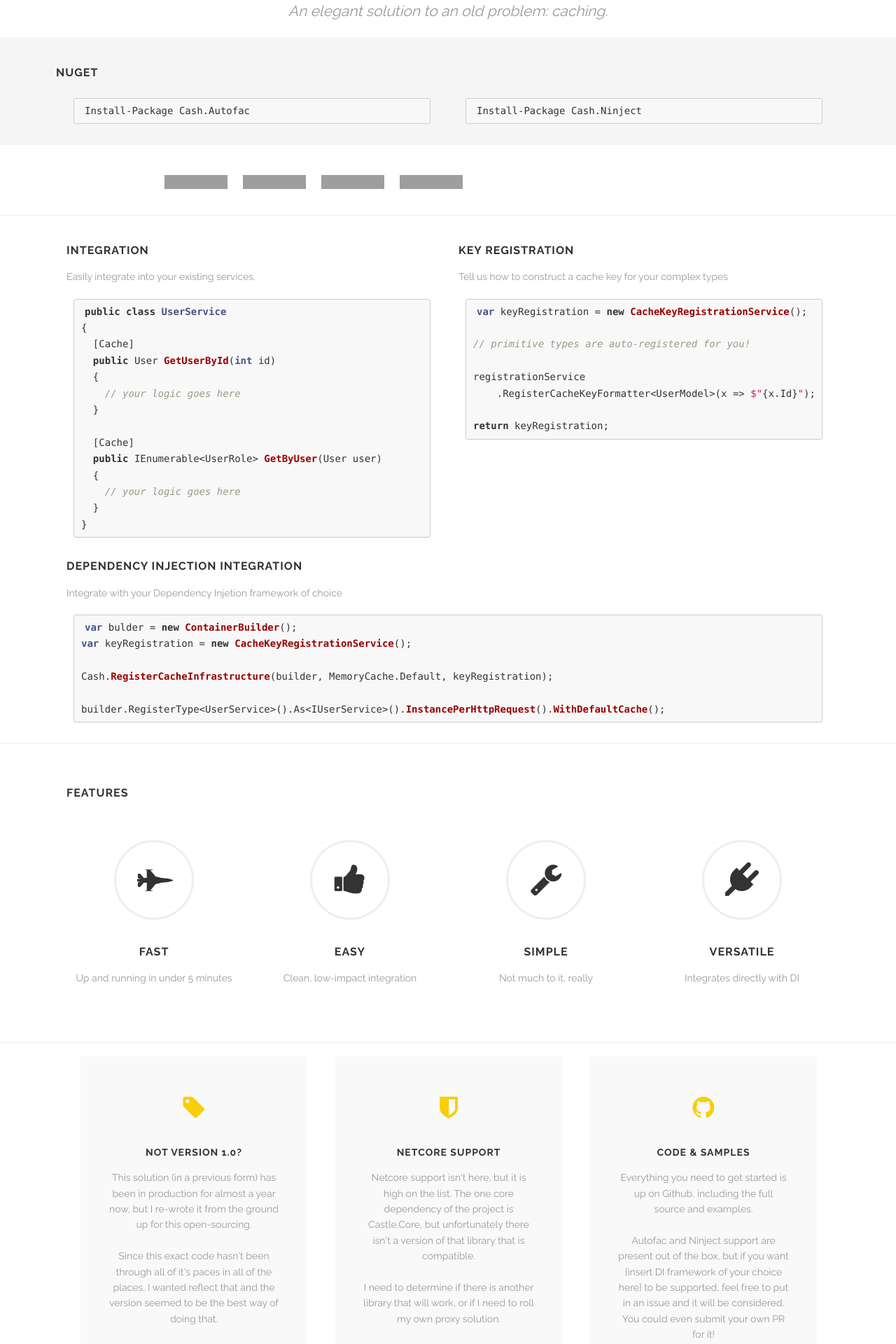
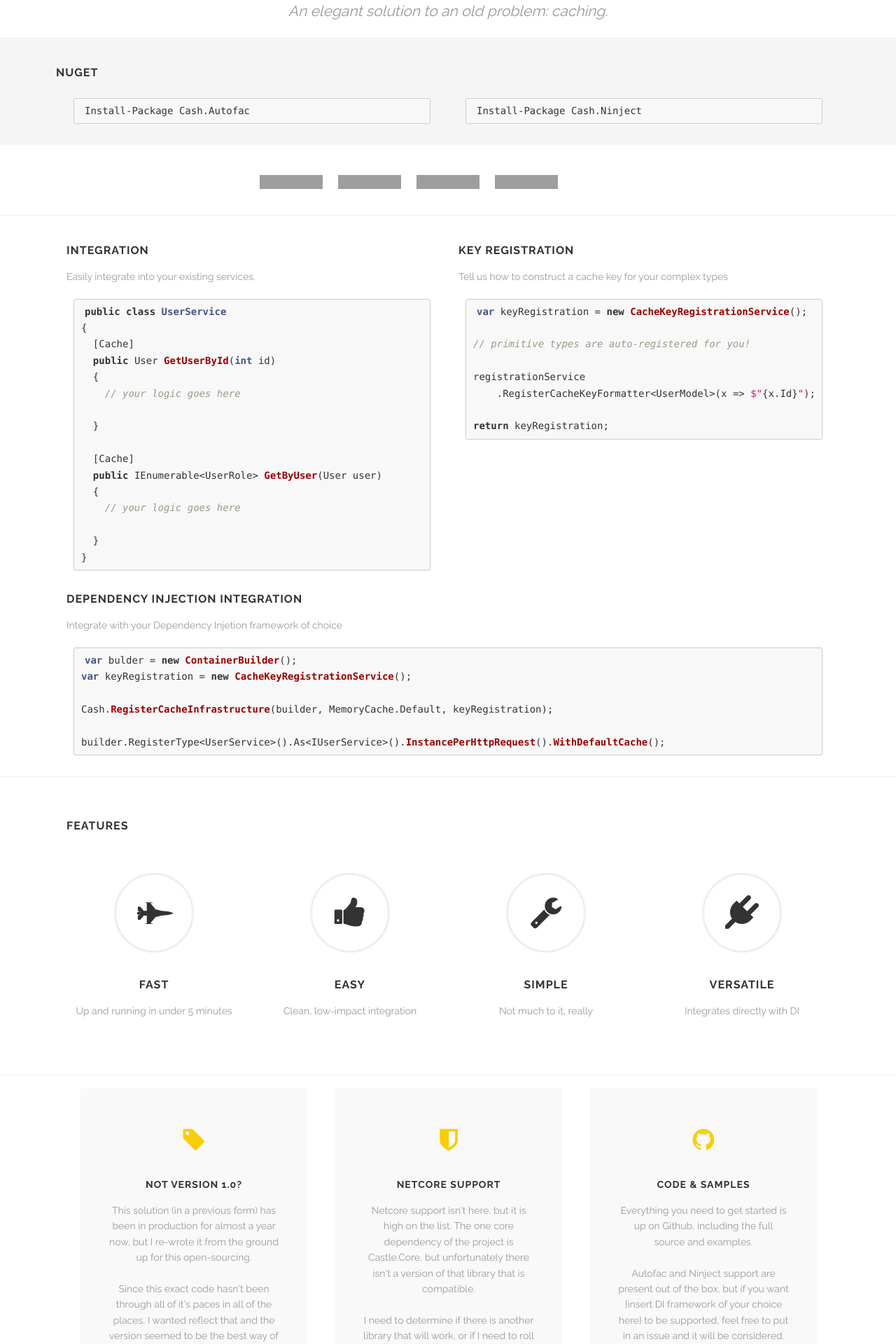
Before and after one commit to asmorger/cash, a Jekyll site: the page built from index.html, in a window 1280 px wide. Shown: the part 506-2426 px from the top of the page at 70% size. Built offline with Jekyll 4.4.1, drawn with Linux system fonts in a browser that asks for light colours; grey boxes are pictures that could not be loaded.

Commit message:
Updated some styling and display issues

```diff
--- a/css/murphy.css
+++ b/css/murphy.css
@@ -17,6 +17,29 @@
 
 code {
     border-style: none;
+}
+
+.centered-outer {
+    width:100%;
+
+    /* Firefox */
+    display:-moz-box;
+    -moz-box-pack:center;
+    -moz-box-align:center;
+
+    /* Safari and Chrome */
+    display:-webkit-box;
+    -webkit-box-pack:center;
+    -webkit-box-align:center;
+
+    /* W3C */
+    display:box;
+    box-pack:center;
+    box-align:center;
+}
+
+.centered-inner {
+    width:50%;
 }
 
 /* github style pygments theme for jekyll */
--- a/index.html
+++ b/index.html
@@ -136,8 +136,8 @@ Install-Package Cash.Ninject
 <div class='full no-padding'>
     <div class='two spacing'></div>
     <div class='row'>
-      <div class='small-9 small-centered columns'>
-        <ul class='inline-list'>
+      <div class='centered-outer'>
+        <ul class='inline-list centered-inner'>
             {% for shield in page.shields %}
               <li>
                   <a href='{{shield.link}}' target='_blank'>
@@ -196,12 +196,14 @@ public class UserService
   public User GetUserById(int id)
   {
     // your logic goes here
+
   }
 
   [Cache]
   public IEnumerable<UserRole> GetByUser(User user)
   {
     // your logic goes here
+
   }
 }
 {% endhighlight %}
```
